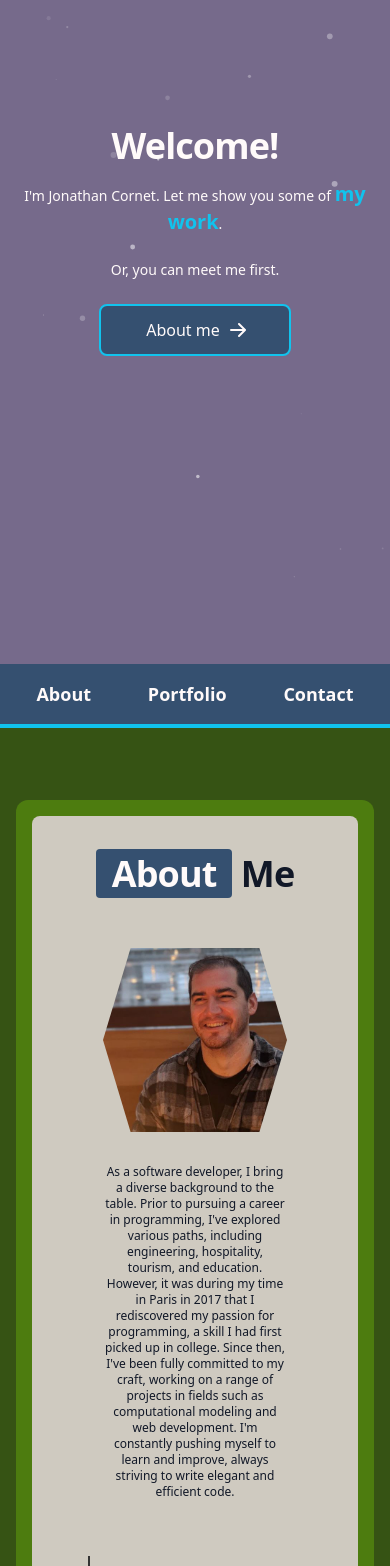
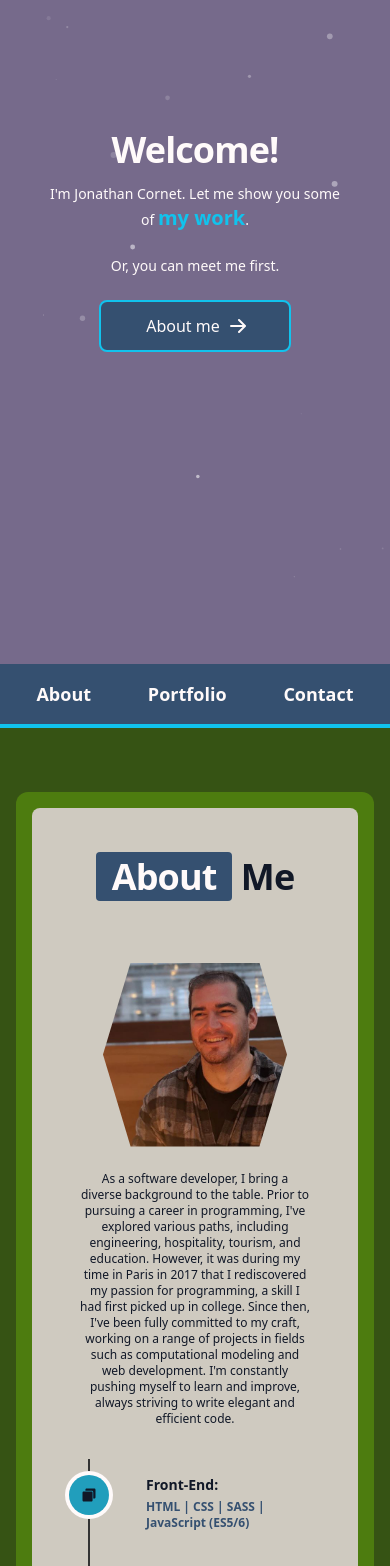
Before and after one commit to cornetj13/Personal-Website, a React (Create React App) app: page / in a window 390 px wide. Shown: the part 180-1746 px from the top of the page. Built offline with nearby package versions, Linux system fonts and the light colour scheme; the HTML template or start-up script is replaced by a standard one.

Commit message:
Changed minor layout issues like text overlap and navbar scroll.

```diff
--- a/src/components/Landing.jsx
+++ b/src/components/Landing.jsx
@@ -26,7 +26,12 @@ function Landing() {
   return (
     <section className="landing-colors landing-layout col-flex center-all">
       <Particles />
-      <motion.div initial="hidden" animate="visible" variants={animateHeading}>
+      <motion.div
+        initial="hidden"
+        animate="visible"
+        variants={animateHeading}
+        className="mx-12"
+      >
         <h1 className="landing-header">Welcome!</h1>
         <p className="landing-tagline text-tagline-size">
           I'm <span>Jonathan Cornet</span>. Let me show you some of{' '}
--- a/src/index.css
+++ b/src/index.css
@@ -156,7 +156,6 @@
   .main-layout {
     @apply
       pb-14
-      pt-2
       px-2
       md:pt-2
       md:pb-8;
@@ -576,7 +575,7 @@
       text-4xl
       font-extrabold
       tracking-tight
-      leading-none
+      leading-relaxed
       md:text-5xl
       lg:text-6xl;
   }
--- a/src/pages/About.jsx
+++ b/src/pages/About.jsx
@@ -30,7 +30,7 @@ function About() {
             </div>
 
             {/* Bio */}
-            <div className="my-2 md:mt-6 p-6 bio-text">
+            <div className="my-2 md:mt-6 pt-4 bio-text">
               <p>
                 As a software developer, I bring a diverse background to the
                 table. Prior to pursuing a career in programming, I've explored
```
